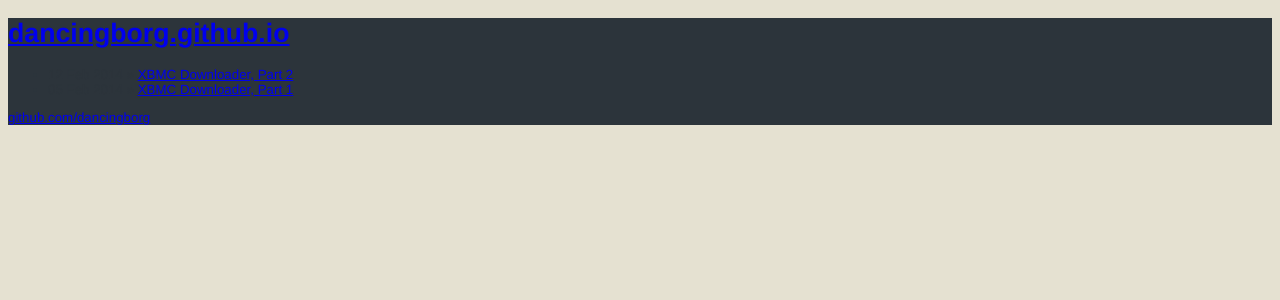
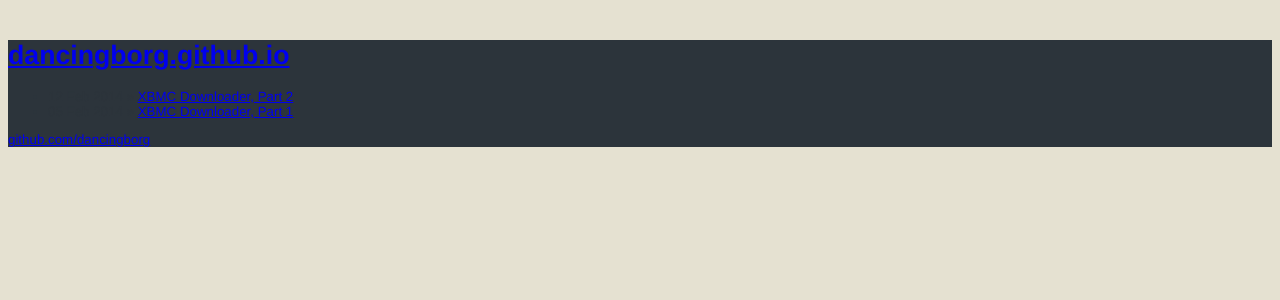
Before and after one commit to andre-abadi/andre-abadi.github.io, a Jekyll site: the page built from index.html, in a window 1280 px wide. Shown: the top 300 px of the page. Built offline with Jekyll 4.4.1, drawn with Linux system fonts in a browser that asks for light colours; Markdown is read by kramdown in place of the engine named in the settings.

Commit message:
site margin

```diff
--- a/css/main.css
+++ b/css/main.css
@@ -6,4 +6,5 @@ body {
 
 .site {
   background-color: #2C343B;
+  margin: 3em auto 2em;
 }
```
